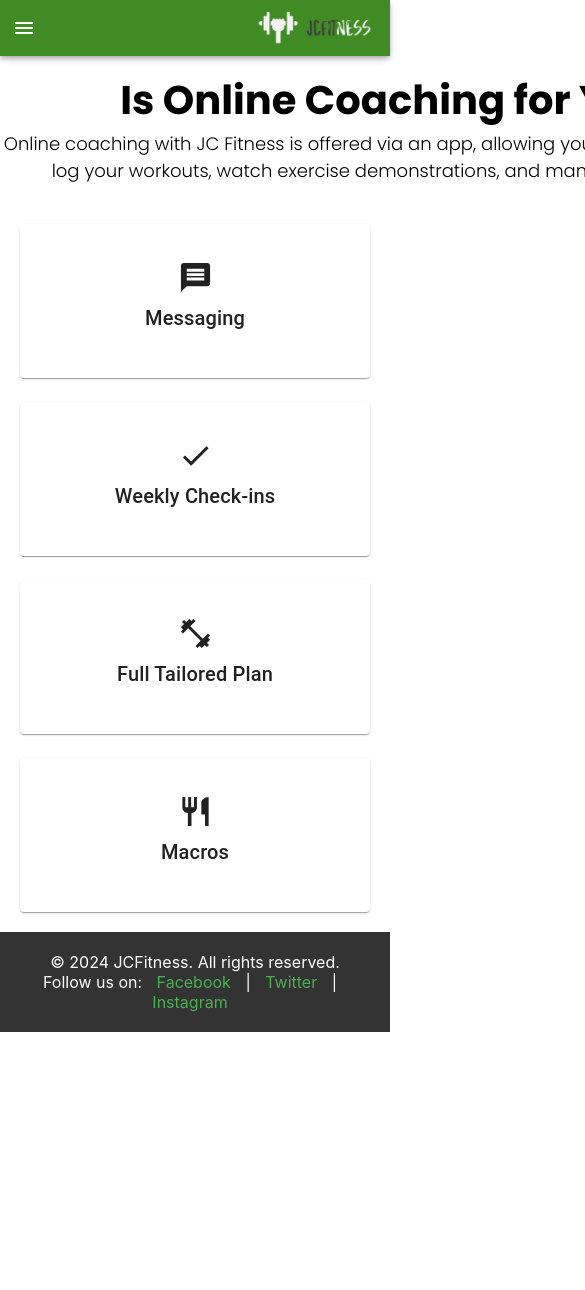
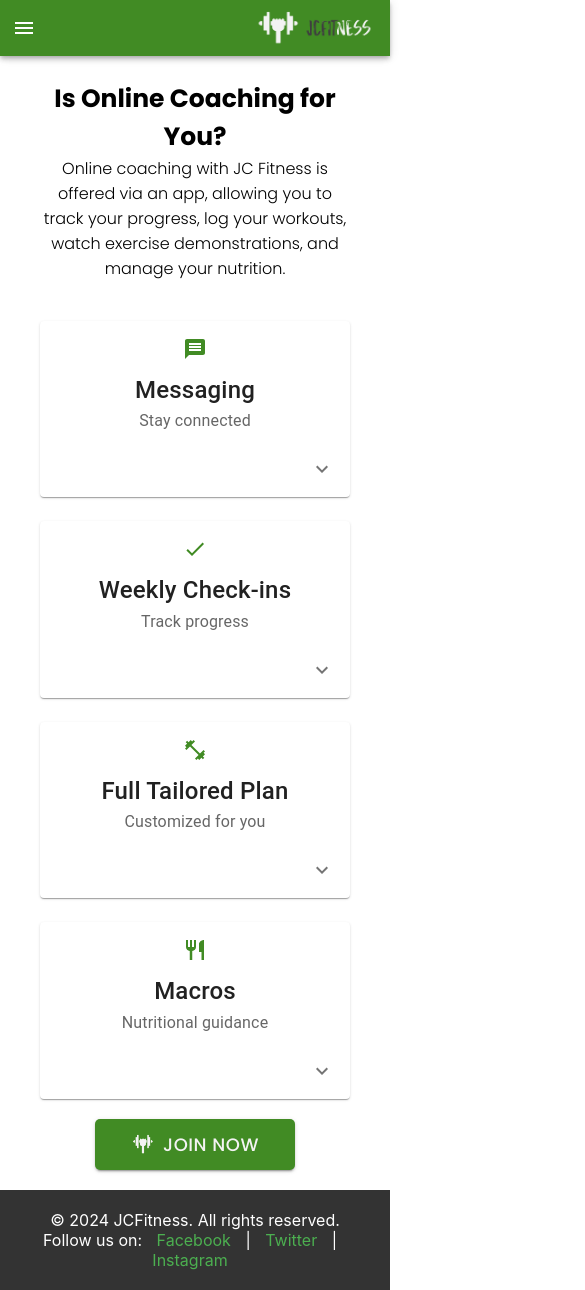
Before and after one commit to Caloy1218/FitnessWebsite, a React (Create React App) app in the folder Client/jcf-fitness/: page /online-coaching in a window 390 px wide. Shown: the top 1290 px of the page, 585 px wide, since content can reach past the window. Before the commit the page ends 1032 px from the top, so only its background shows below. Built offline with nearby package versions, Linux system fonts and the light colour scheme.

Commit message:
Added Changes content and Responsiveness in OnlineCoaching component.

```diff
--- a/Client/jcf-fitness/src/components/Footer/Footer.css
+++ b/Client/jcf-fitness/src/components/Footer/Footer.css
@@ -1,12 +1,9 @@
-/* src/components/Footer/Footer.css */
 .footer {
   background-color: #333;
   color: white;
   text-align: center;
-    position:static;
   width: 100%;
   padding: 20px 0;
-    bottom: 0;
 }
 
 .footer-content a {
--- a/Client/jcf-fitness/src/components/Footer/Footer.jsx
+++ b/Client/jcf-fitness/src/components/Footer/Footer.jsx
@@ -1,4 +1,3 @@
-// src/components/Footer/Footer.jsx
 import React from 'react';
 import './Footer.css';
 
@@ -16,6 +15,6 @@ const Footer = () => {
       </div>
     </footer>
   );
-}
+};
 
 export default Footer;
--- a/Client/jcf-fitness/src/components/OnlineCoaching/OnlineCoaching.css
+++ b/Client/jcf-fitness/src/components/OnlineCoaching/OnlineCoaching.css
@@ -1,36 +1,81 @@
-.onlineCoaching-container{
+.onlineCoaching-container {
     margin-top: 60px;
+    padding: 0px 20px;
     font-family: 'Poppins', Arial, sans-serif;
-    height: auto;
+    min-height: 100vh; /* Ensure container takes at least full viewport height */
   }
-.onlineCoaching-content{
+
+  .onlineCoaching-content {
     margin: 0 auto;
-    padding: 20px 0;
-    width: 800px;
+    padding: 20px 20px 0; /* Adjust padding for top and sides */
+    max-width: 800px; /* Use max-width instead of fixed width for responsiveness */
     text-align: center;
-    min-width: 300px;
   }
-.onlineCoaching-content h1{
+
+  .onlineCoaching-content h1 {
     font-size: 40px;
+    /* Example of responsive font-size adjustment */
+    @media (max-width: 768px) {
+      font-size: 25px;
     }
-.onlineCoaching-content p{
+  }
+
+  .onlineCoaching-content p {
     font-size: 18px;
     font-weight: 300;
+    /* Example of responsive font-size adjustment */
+    @media (max-width: 768px) {
+      font-size: 16px;
     }
+  }
+
   .onlineCoaching-cards {
     display: flex;
     justify-content: center;
-    padding: 20px;
+    padding: 20px 20px 0px;
+    margin-top: 20px;
   }
 
   .card {
     text-align: center;
-    padding: 20px;
+    padding: 0px;
+    display: flex;
+    flex-direction: column;
+    justify-content: space-between;
   }
 
+  .card-header {
+    display: flex;
+    flex-direction: column;
+    align-items: center;
+  }
 
-@media (max-width: 768px) {
-    .onlineCoaching-container{
-        margin-top: 50px;
+  .card-header .MuiTypography-root {
+    font-size: 24px;
+    margin-top: 10px;
+  }
+
+  .card-actions {
+    justify-content: flex-end;
+  }
+
+  .onlineCoaching-container .join-now-button {/* Align button to the bottom of the card */
+    display: flex;
+    align-items: center;
+    justify-content:center;
+    width: 200px;
+    padding:10px;
+    font-size: 18px;
+    border-radius: 5px;
+    border: none;
+    background-color: #418B24;
+    color: #f3f3f3;/* Add margin for spacing */
+    font-family: 'Poppins', Arial, sans-serif;
+    margin: 20px auto;
+  }
+
+  @media (max-width: 600px) {
+    .join-now-button {
+      font-size: 12px; /* Example of responsive font-size adjustment */
     }
   }
--- a/Client/jcf-fitness/src/components/OnlineCoaching/OnlineCoaching.jsx
+++ b/Client/jcf-fitness/src/components/OnlineCoaching/OnlineCoaching.jsx
@@ -1,12 +1,28 @@
-import React from 'react';
+import React, { useState } from 'react';
 import './OnlineCoaching.css';
-import { Card, CardContent, Typography, Grid } from '@mui/material';
+import { Card, CardHeader, CardContent, CardActions, Typography, IconButton, Grid, Collapse, Button } from '@mui/material';
 import MessageIcon from '@mui/icons-material/Message';
 import CheckIcon from '@mui/icons-material/Check';
 import FitnessCenterIcon from '@mui/icons-material/FitnessCenter';
 import RestaurantIcon from '@mui/icons-material/Restaurant';
+import ExpandMoreIcon from '@mui/icons-material/ExpandMore';
+import ExpandLessIcon from '@mui/icons-material/ExpandLess';
+import JCFitnessIcon from '../Assets/jcFitness_Icon-noBG.png'; // Adjust the path as per your actual project structure
 
 const OnlineCoaching = () => {
+  const [expanded, setExpanded] = useState(null);
+
+  const handleExpandClick = (index) => {
+    setExpanded(expanded === index ? null : index);
+  };
+
+  const cardData = [
+    { icon: <MessageIcon sx={{ color: '#418B24' }} />, title: 'Messaging', subheader: 'Stay connected', content: 'Through the app, you will have access to a one-on-one messaging system, allowing me to respond at any time.' },
+    { icon: <CheckIcon sx={{ color: '#418B24' }} />, title: 'Weekly Check-ins', subheader: 'Track progress', content: 'There will be weekly check-ins where you will submit progress photos, measurements, and weigh-ins through the app. These will be reviewed and discussed via Zoom or Messenger.' },
+    { icon: <FitnessCenterIcon sx={{ color: '#418B24' }} />, title: 'Full Tailored Plan', subheader: 'Customized for you', content: 'This program will be customized to suit your goals, experience, and lifestyle. It will include video demonstrations, guiding you on how to perform each movement correctly.' },
+    { icon: <RestaurantIcon sx={{ color: '#418B24' }} />, title: 'Macros', subheader: 'Nutritional guidance', content: 'Macros (carbohydrates, proteins, and fats) will be set for you and adjusted weekly to help you achieve your goals.' },
+  ];
+
   return (
     <div className="onlineCoaching-container">
       <div className="onlineCoaching-content">
@@ -15,40 +31,45 @@ const OnlineCoaching = () => {
       </div>
       <div className="onlineCoaching-cards">
         <Grid container spacing={3}>
-          <Grid item xs={12} sm={6} md={3}>
-            <Card className="card">
-              <CardContent>
-                <MessageIcon fontSize="large" />
-                <Typography variant="h6">Messaging</Typography>
-              </CardContent>
-            </Card>
-          </Grid>
-          <Grid item xs={12} sm={6} md={3}>
-            <Card className="card">
-              <CardContent>
-                <CheckIcon fontSize="large" />
-                <Typography variant="h6">Weekly Check-ins</Typography>
-              </CardContent>
-            </Card>
-          </Grid>
-          <Grid item xs={12} sm={6} md={3}>
-            <Card className="card">
-              <CardContent>
-                <FitnessCenterIcon fontSize="large" />
-                <Typography variant="h6">Full Tailored Plan</Typography>
-              </CardContent>
-            </Card>
-          </Grid>
-          <Grid item xs={12} sm={6} md={3}>
-            <Card className="card">
-              <CardContent>
-                <RestaurantIcon fontSize="large" />
-                <Typography variant="h6">Macros</Typography>
-              </CardContent>
-            </Card>
-          </Grid>
+          {cardData.map((card, index) => (
+            <Grid item xs={12} sm={6} md={3} key={index}>
+              <Card className="card">
+                <CardHeader
+                  avatar={null}
+                  title={
+                    <div className="card-header">
+                      {card.icon}
+                      <Typography variant="h6" component="div">
+                        {card.title}
+                      </Typography>
+                    </div>
+                  }
+                  subheader={card.subheader}
+                />
+                <Collapse in={expanded === index} timeout="auto" unmountOnExit>
+                  <CardContent>
+                    <Typography paragraph sx={{ margin: '0px' }}>{card.content}</Typography>
+                  </CardContent>
+                </Collapse>
+                <CardActions sx={{ paddingTop: '0px' }} disableSpacing className="card-actions">
+                  <IconButton
+                    onClick={() => handleExpandClick(index)}
+                    aria-expanded={expanded === index}
+                    aria-label="show more"
+                  >
+                    {expanded === index ? <ExpandLessIcon /> : <ExpandMoreIcon />}
+                  </IconButton>
+                </CardActions>
+              </Card>
+            </Grid>
+          ))}
+
         </Grid>
       </div>
+      <Button variant="contained" color="primary" fullWidth className="join-now-button">
+                  <img src={JCFitnessIcon} alt="JC Fitness Icon" width="24px" height="24px" style={{ marginRight: '8px' }} />
+                  JOIN NOW
+        </Button>
     </div>
   );
 };
```
Lines whose indentation alone changed are shown as unchanged.
